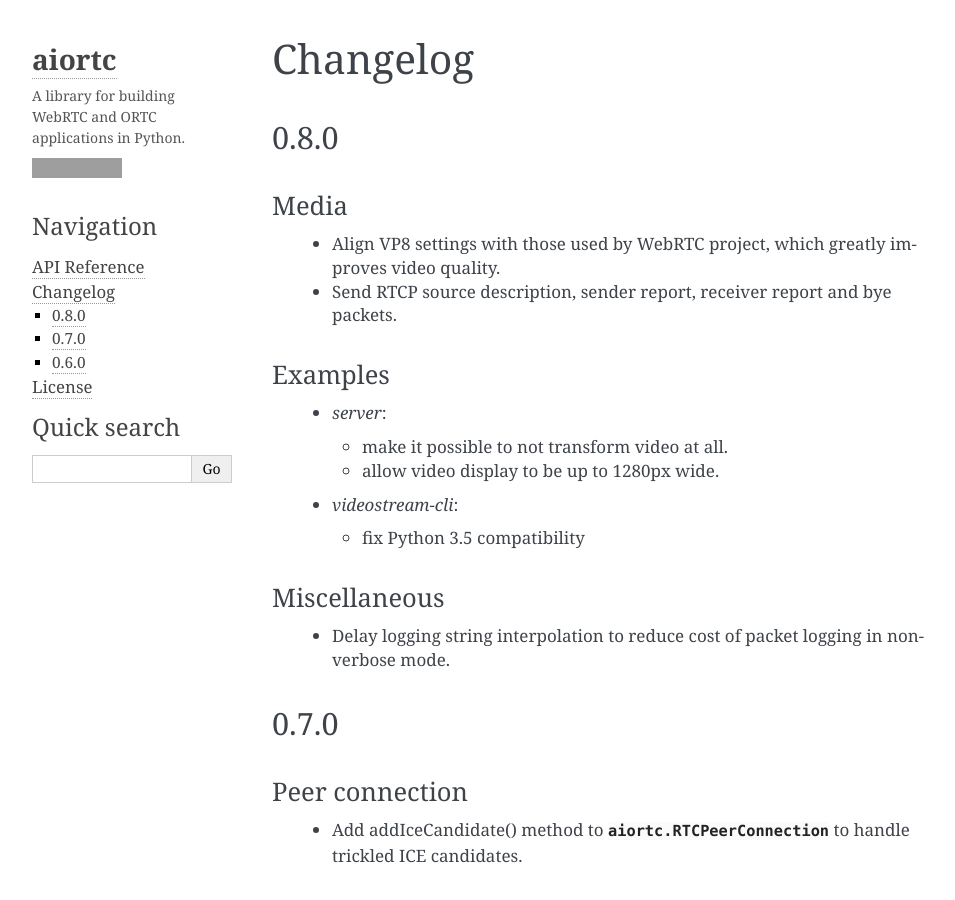
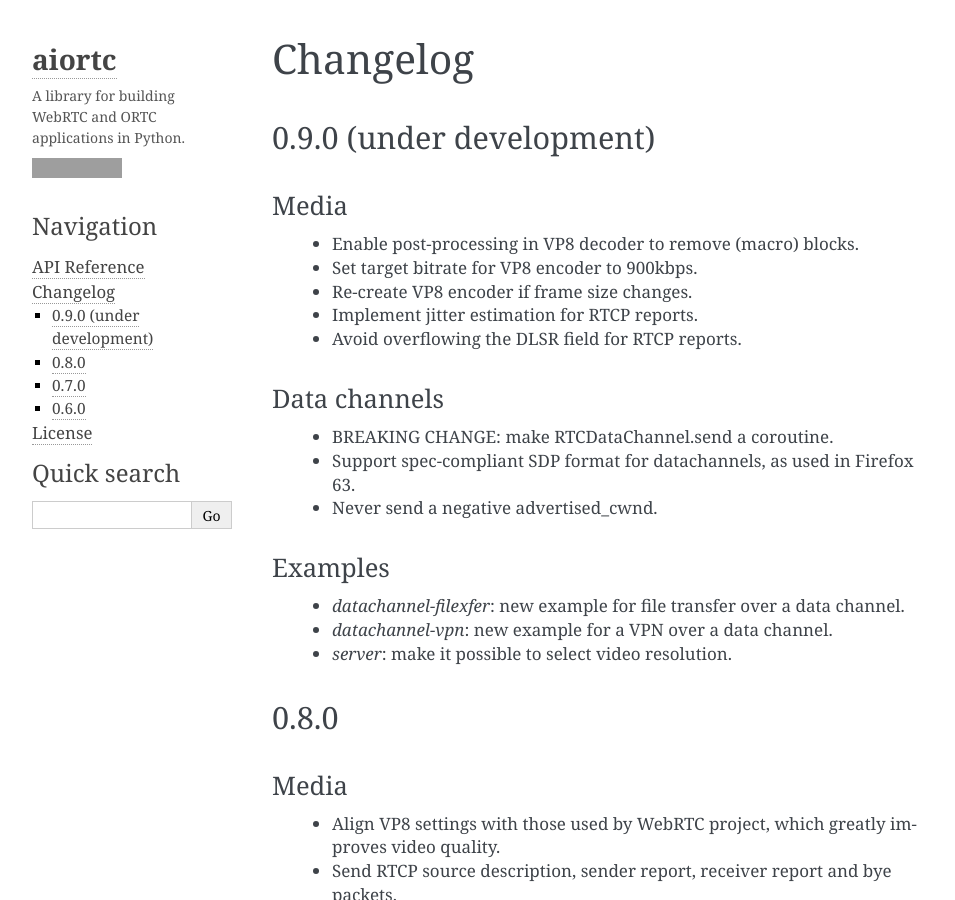
Before and after one commit to mametaro99/image-recognition, a Sphinx documentation site: the page built from docs/changelog.rst, in a window 1280 px wide and 900 px high, cut to the strip 0-900 px from the top of the window. Shown: the whole strip, without its empty margins (148-1103 px from the left). Built offline with Sphinx 7.4.7, drawn with Linux system fonts in a browser that asks for light colours; grey boxes are pictures that could not be loaded.

Commit message:
[docs] feed changelog

```diff
--- a/docs/changelog.rst
+++ b/docs/changelog.rst
@@ -1,5 +1,39 @@
 Changelog
 =========
+
+0.9.0 (under development)
+-------------------------
+
+Media
+.....
+
+  * Enable post-processing in VP8 decoder to remove (macro) blocks.
+
+  * Set target bitrate for VP8 encoder to 900kbps.
+
+  * Re-create VP8 encoder if frame size changes.
+
+  * Implement jitter estimation for RTCP reports.
+
+  * Avoid overflowing the DLSR field for RTCP reports.
+
+Data channels
+.............
+
+  * BREAKING CHANGE: make RTCDataChannel.send a coroutine.
+
+  * Support spec-compliant SDP format for datachannels, as used in Firefox 63.
+
+  * Never send a negative advertised_cwnd.
+
+Examples
+........
+
+  * `datachannel-filexfer`: new example for file transfer over a data channel.
+
+  * `datachannel-vpn`: new example for a VPN over a data channel.
+
+  * `server`: make it possible to select video resolution.
 
 0.8.0
 -----
```
